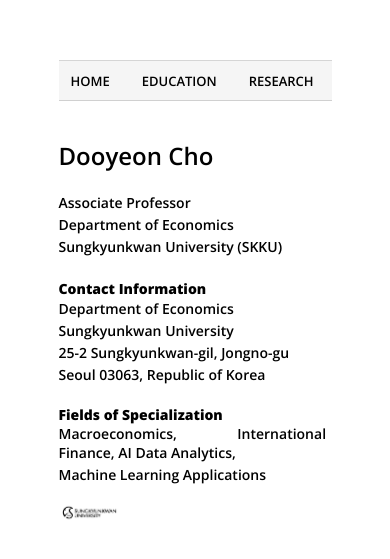
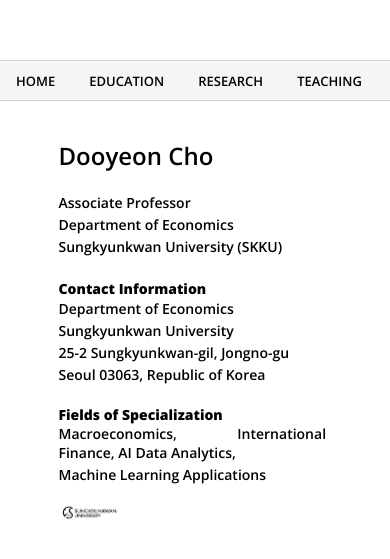
Before and after one commit to dooyeoncho/dooyeoncho.github.io, a Jekyll site: the page built from index.html, in a window 390 px wide. Shown: the top 559 px of the page. Built offline with Jekyll 4.4.1, drawn with Linux system fonts in a browser that asks for light colours.

Commit message:
Update default.html

```diff
--- a/_layouts/default.html
+++ b/_layouts/default.html
@@ -41,26 +41,29 @@
   background: transparent !important;
 }
 
-/* ===== MOBILE: 1-line menu, swipe to see all items ===== */
-@media screen and (max-width: 768px) {
+/* ===== FORCE FULL-WIDTH MENU (BREAK OUT OF WRAPPER) ===== */
+@media screen and (max-width: 1024px) {
 
-  /* Make the BAR itself scrollable */
   footer {
-    overflow-x: auto !important;
-    -webkit-overflow-scrolling: touch; /* smooth iOS swipe */
+    position: relative;
+    left: 50%;
+    right: 50%;
+    margin-left: -50vw;
+    margin-right: -50vw;
+    width: 100vw;
+
+    overflow-x: auto;
     white-space: nowrap;
+    -webkit-overflow-scrolling: touch;
   }
 
-  /* Make the menu as wide as its content */
   footer ul {
     display: inline-flex !important;
     flex-wrap: nowrap !important;
-    justify-content: flex-start !important;
-    width: max-content !important;     /* critical: grow to fit all items */
-    max-width: none !important;        /* remove clipping */
-    margin: 0 !important;
-    padding: 0 12px !important;
-    gap: 12px !important;
+    width: max-content !important;
+    margin: 0 auto !important;
+    padding: 0 16px !important;
+    gap: 14px !important;
   }
 
   footer ul li a {
@@ -68,9 +71,9 @@
     font-size: 13px !important;
   }
 
-  /* Hide scrollbar but keep swipe */
-  footer::-webkit-scrollbar { display: none; }
-  footer { scrollbar-width: none; }
+  footer::-webkit-scrollbar {
+    display: none;
+  }
 }
 
 
```
